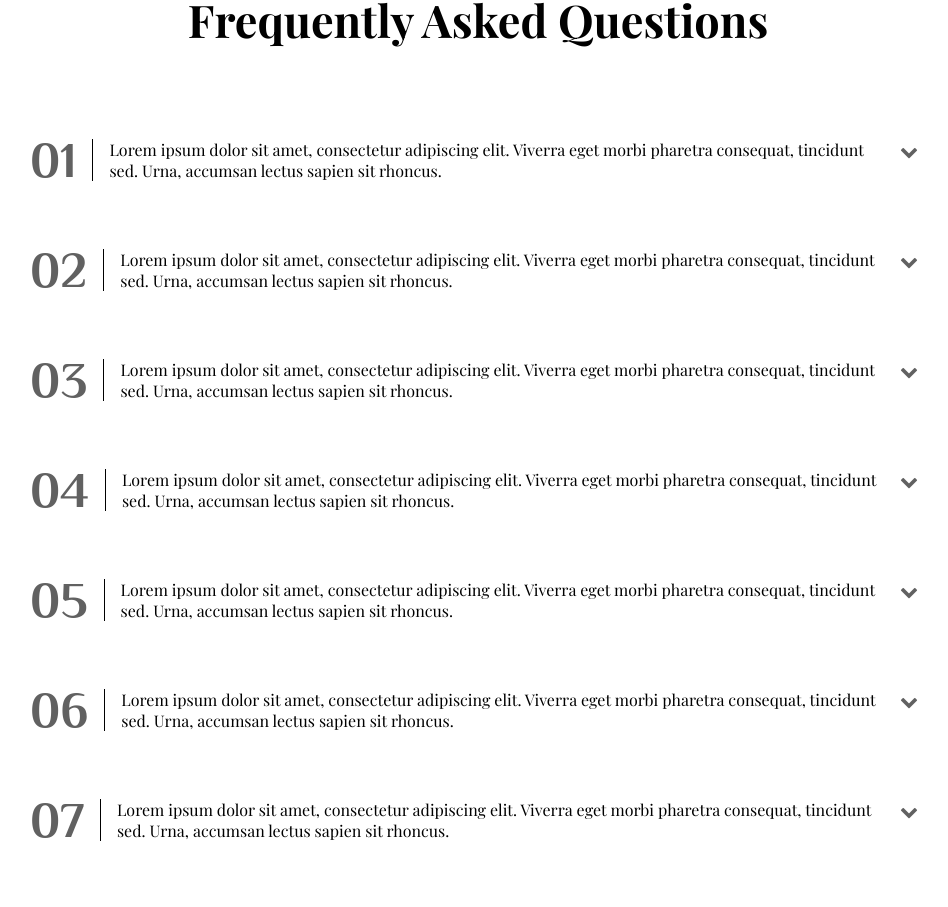
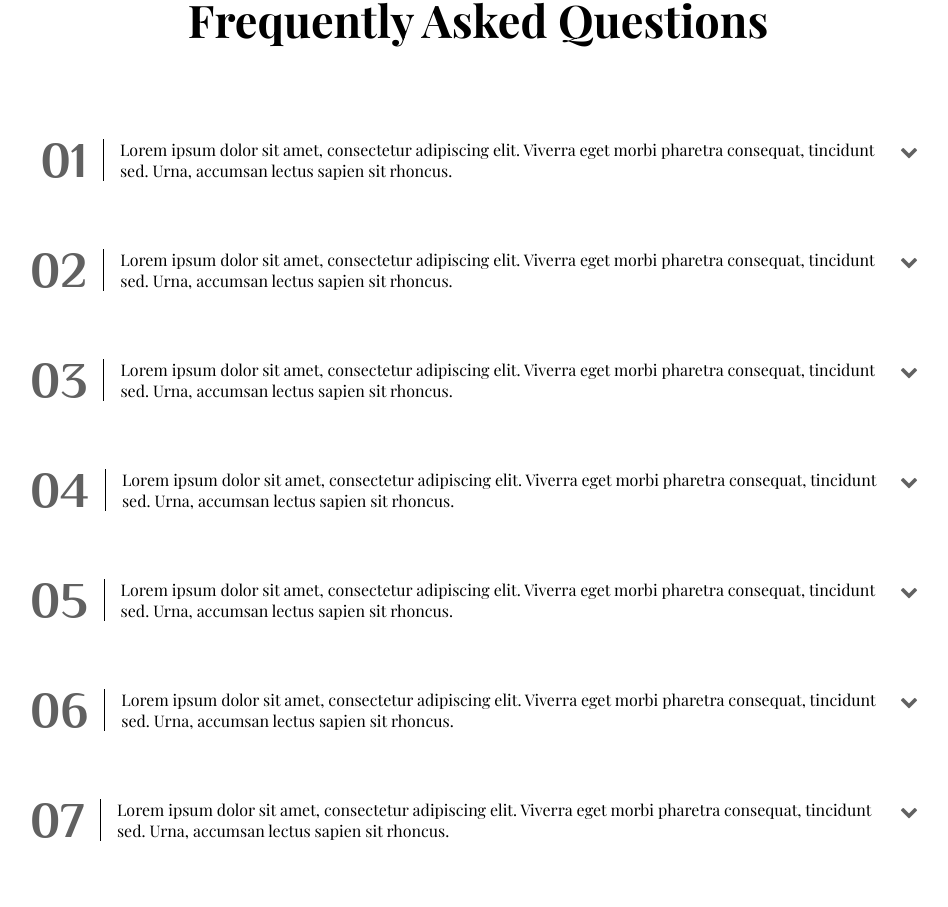
Before and after one commit to ishita1805/portfolio-site-ramkabra, a React (Create React App) app: page / in a window 1280 px wide. Shown: the part 5431-6338 px from the top of the page, without its empty margins (162-1110 px from the left). Built offline with nearby package versions, Linux system fonts and the light colour scheme.

Commit message:
carousel made

```diff
--- a/src/components/faq/faq.css
+++ b/src/components/faq/faq.css
@@ -26,6 +26,9 @@
     align-items:center;
     justify-content:flex-start;
     margin:0;
+}
+.fixer-text{
+    color:white;
 }
 .faq-card h1{
     margin:0;
--- a/src/components/faq/faqCard.js
+++ b/src/components/faq/faqCard.js
@@ -6,7 +6,11 @@ const FaqCard = ({no,quest,ans,...props}) => {
     return (
         <>
         <div className='faq-card'>
-             <h1>{no}</h1>
+             <h1>
+                {no.includes("1")?<span className='fixer-text'>.</span>:null}
+                {no.includes("11")?<span className='fixer-text'>,</span>:null}
+                {no}
+             </h1>
              <p>{quest}</p>
              <i className={clicked?'fa fa-chevron-up':'fa fa-chevron-down'} onClick={()=>setClicked(!clicked)}></i>
         </div>
--- a/src/components/faq/index.js
+++ b/src/components/faq/index.js
@@ -13,7 +13,7 @@ const FAQ = () => {
     }
     const data = [
         {
-            no:'01 ',
+            no:'01',
             quest:'Lorem ipsum dolor sit amet, consectetur adipiscing elit. Viverra eget morbi pharetra consequat, tincidunt sed. Urna, accumsan lectus sapien sit rhoncus.',
             ans:'Lorem ipsum dolor sit amet, consectetur adipiscing elit. Viverra eget morbi pharetra consequat, tincidunt sed. Urna, accumsan lectus sapien sit rhoncus.'
         },
```
